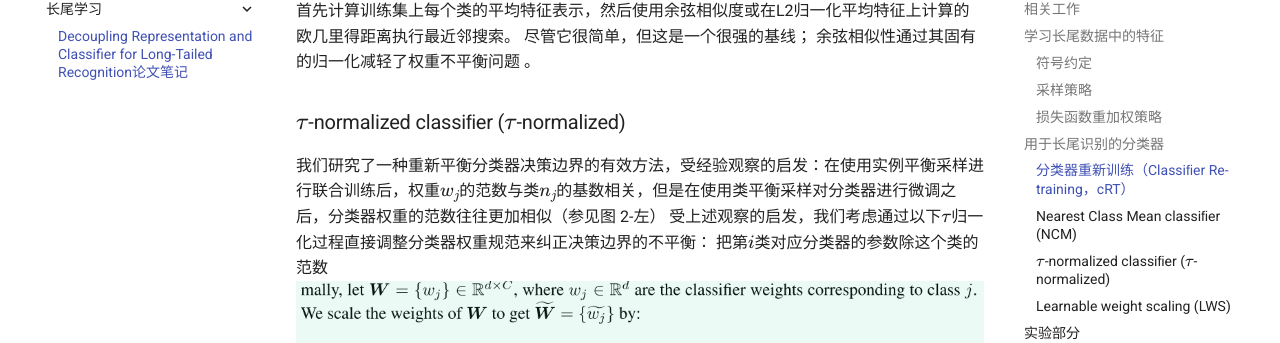
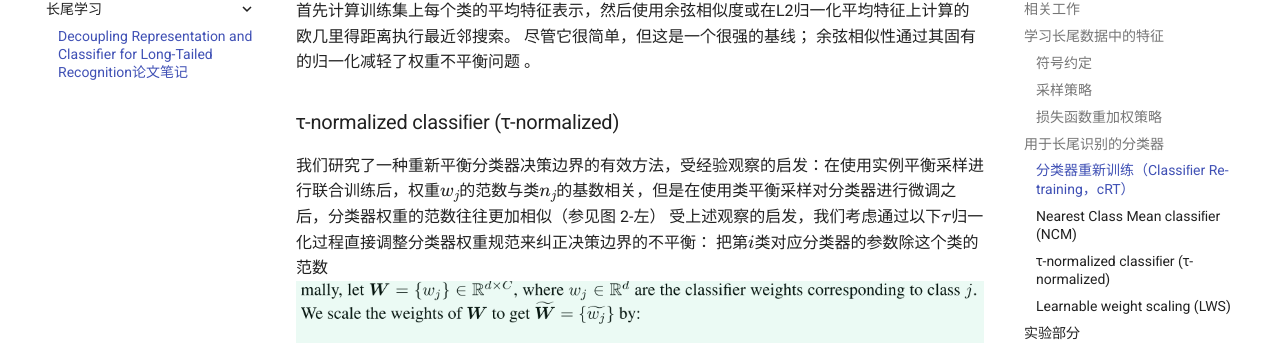
Before and after one commit to tcmyxc/PaperReading, an MkDocs documentation site: the page built from docs/长尾学习/02-Decoupling Representation and Classifier for Long-Tailed Recognition.md, in a window 1280 px wide and 900 px high, scrolled down 2762 px. Shown: the part 153-496 px from the top of the window. Built offline with MkDocs 1.6.1 and Material for MkDocs 9.7.7, drawn with Linux system fonts in a browser that asks for light colours; comment, search, counter and statistics services are not loaded.

Commit message:
Update 02-Decoupling Representation and Classifier for Long-Tailed Recognition.md

```diff
--- a/docs/长尾学习/02-Decoupling Representation and Classifier for Long-Tailed Recognition.md
+++ b/docs/长尾学习/02-Decoupling Representation and Classifier for Long-Tailed Recognition.md
@@ -50,7 +50,7 @@
 ### Nearest Class Mean classiﬁer (NCM)
 首先计算训练集上每个类的平均特征表示，然后使用余弦相似度或在L2归一化平均特征上计算的欧几里得距离执行最近邻搜索。
 尽管它很简单，但这是一个很强的基线； 余弦相似性通过其固有的归一化减轻了权重不平衡问题 。
-### $\tau$-normalized classiﬁer ($\tau$-normalized)
+### τ-normalized classiﬁer (τ-normalized)
 我们研究了一种重新平衡分类器决策边界的有效方法，受经验观察的启发：在使用实例平衡采样进行联合训练后，权重$w_j$的范数与类$n_j$的基数相关，但是在使用类平衡采样对分类器进行微调之后，分类器权重的范数往往更加相似（参见图 2-左）
 受上述观察的启发，我们考虑通过以下$\tau$归一化过程直接调整分类器权重规范来纠正决策边界的不平衡：
 把第$i$类对应分类器的参数除这个类的范数
```
